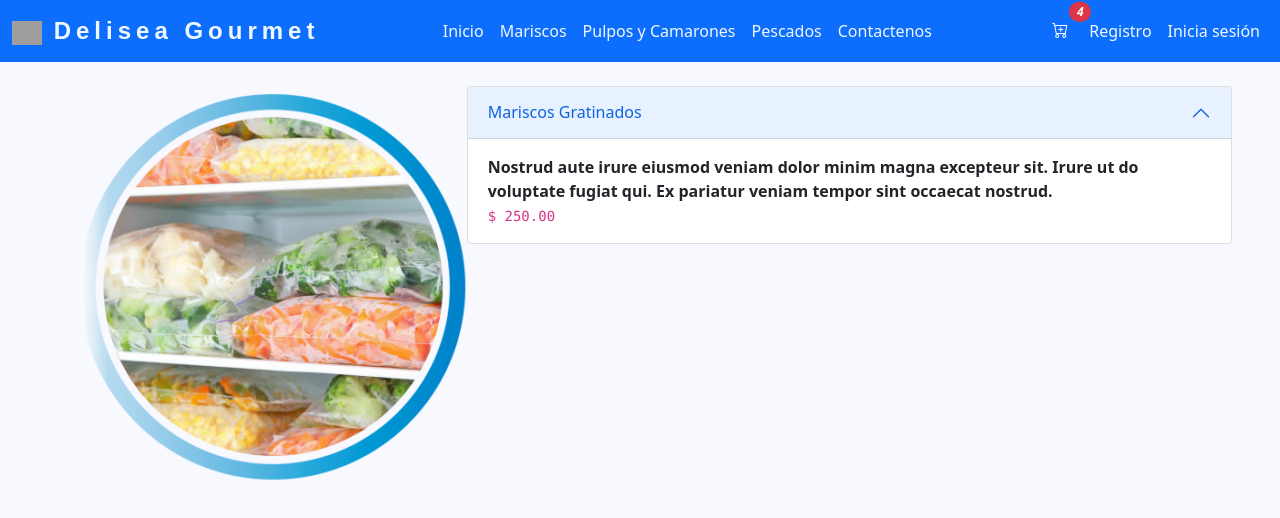
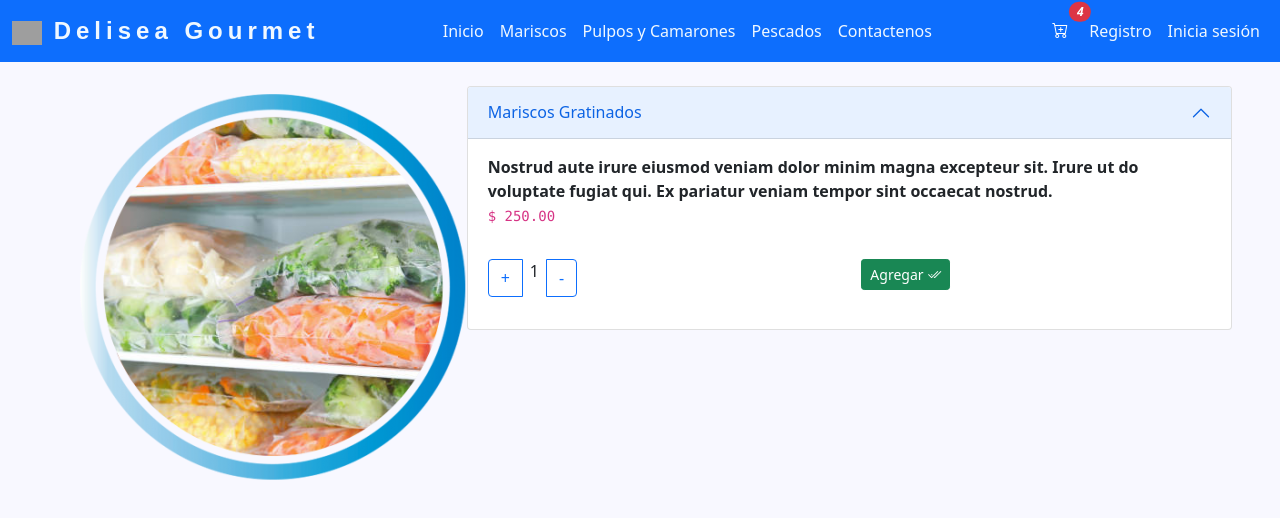
Before and after one commit to giovagr20/delisea-ecommerce, a React (Create React App) app: page /item/1 in a window 1280 px wide. Shown: the top 518 px of the page. Built offline with nearby package versions, Linux system fonts and the light colour scheme; grey boxes are pictures that could not be loaded.

Commit message:
Se agrega item count en el detail

```diff
--- a/src/components/Item/ItemDetail.tsx
+++ b/src/components/Item/ItemDetail.tsx
@@ -1,4 +1,5 @@
 import { Products } from "../../models/products";
+import { ItemCount } from "./ItemCount";
 
 export const ItemDetail = (props: Products) => {
   return (
@@ -23,6 +24,9 @@ export const ItemDetail = (props: Products) => {
                     <br />
                     <code> $ {props.price}.00 </code>
                   </div>
+                  <div className="accordion-body">
+                    <ItemCount initial="1" stock="5" />
+                  </div>
                 </div>
               </div>
             </div>
```
